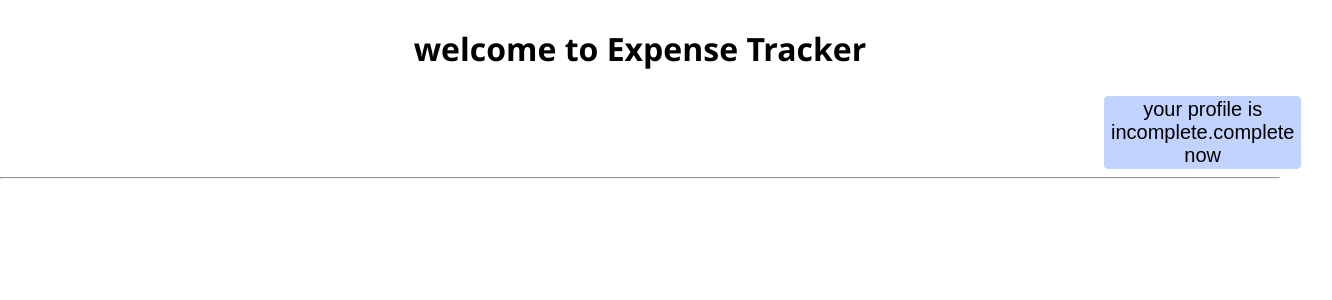
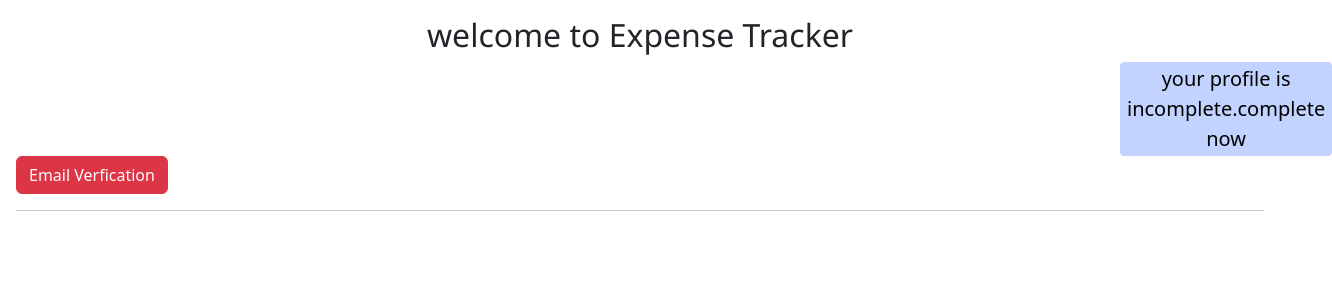
Before and after one commit to toofanjhala/Expense-tracker-React, a React (Create React App) app: page /home in a window 1280 px wide. Shown: the top 300 px of the page, 1332 px wide, since content can reach past the window. Built offline with nearby package versions, Linux system fonts and the light colour scheme.

Commit message:
email verification link

```diff
--- /dev/null
+++ b/src/component/Emailverification.js
@@ -0,0 +1,38 @@
+import React, { useContext } from 'react'
+import { Button } from 'react-bootstrap'
+import Authcontext from '../store/Auth-context'
+
+
+export const Emailverification = () => {
+
+    let authctx=useContext(Authcontext)
+
+    async function emailverifyhandler(){
+       try{
+        const res = await fetch("https://identitytoolkit.googleapis.com/v1/accounts:sendOobCode?key=AIzaSyBiavyg_VJqzOb714tLnQrb7h5qRK0P8Hs",
+        {
+            method: "POST",
+            body: JSON.stringify({
+            idToken: authctx.token,
+            requestType:"VERIFY_EMAIL"
+        }),
+            headers: {
+                'Content-Type': 'application/json'
+            }
+        })
+        console.log(res)
+           const data = await res.json()
+           console.log(data)
+           if(!res.ok){
+               const errormessage="Login again"
+                throw new Error( errormessage)
+           }
+    }catch(Err){
+        alert(Err)
+    }
+    }
+
+    return (
+        <Button variant='danger' onClick={emailverifyhandler}>Email Verfication</Button>
+    )
+}
--- a/src/component/pages/Home.js
+++ b/src/component/pages/Home.js
@@ -1,6 +1,9 @@
 import React from 'react'
 import { useNavigate } from 'react-router-dom'
+
 import classes from "./Home.module.css"
+import { Emailverification } from '../Emailverification'
+
 const Home = () => {
   const navigate=useNavigate()
   function profilehandler(){
@@ -11,10 +14,16 @@ const Home = () => {
   return (
 
     <div>
+
     <section>
-      <h1 className={classes.heading}>welcome to Expense Tracker </h1><button className={classes.item} onClick={profilehandler}>
-        your profile is incomplete.complete now</button></section>
+      <h1 className={classes.heading}>welcome to Expense Tracker</h1>
+      <button className={classes.item} onClick={profilehandler}>
+      your profile is incomplete.complete now</button>
+      <Emailverification/>
+
+    </section>
       <hr></hr>
+
     </div>
   )
 }
--- a/src/component/pages/Profilepage.js
+++ b/src/component/pages/Profilepage.js
@@ -7,8 +7,10 @@ export const Profilepage = () => {
 
 	const nameref = useRef("")
 	const urlref = useRef("")
-	useEffect(()=>{
-		fetch("https://identitytoolkit.googleapis.com/v1/accounts:lookup?key=AIzaSyBiavyg_VJqzOb714tLnQrb7h5qRK0P8Hs",
+	useEffect(() => {
+
+		async function fetchdata() {
+			const res = await fetch("https://identitytoolkit.googleapis.com/v1/accounts:lookup?key=AIzaSyBiavyg_VJqzOb714tLnQrb7h5qRK0P8Hs",
 				{
 					method: "POST",
 					body: JSON.stringify({
@@ -17,23 +19,18 @@ export const Profilepage = () => {
 					headers: {
 						'Content-Type': 'application/json'
 					}
-		}).then((res) => {
+				})
+			const data = await res.json()
 
-			return res.json()
-		}).then((data)=>{
-			if(data.users[0].displayName)
-			{
-				nameref.current.value=data.users[0].displayName
-				urlref.current.value=data.users[0].photoUrl
+			if (data.users[0].displayName) {
+				nameref.current.value = data.users[0].displayName
+				urlref.current.value = data.users[0].photoUrl
+			}
 		}
 
+		fetchdata()
 
-
-
-
-		})
-
-	},[authctx.token])
+	}, [authctx.token])
 
 
 
--- a/src/index.css
+++ b/src/index.css
@@ -1,5 +1,6 @@
 * {
   box-sizing: border-box;
+
 }
 
 html {
@@ -7,5 +8,5 @@ html {
 }
 
 body {
-  margin: 0;
+  margin: 1rem;
 }
--- a/src/index.js
+++ b/src/index.js
@@ -1,6 +1,6 @@
 import React from 'react';
 import ReactDOM from 'react-dom/client';
-
+import 'bootstrap/dist/css/bootstrap.min.css';
 import './index.css';
 import App from './App';
 
```
Lines whose indentation alone changed are shown as unchanged.
